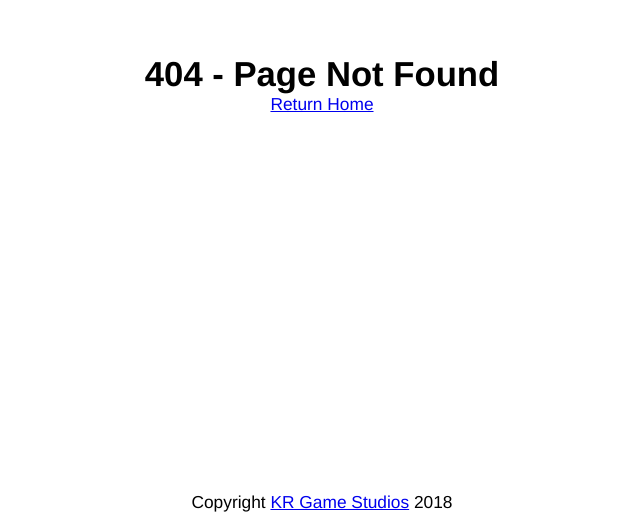
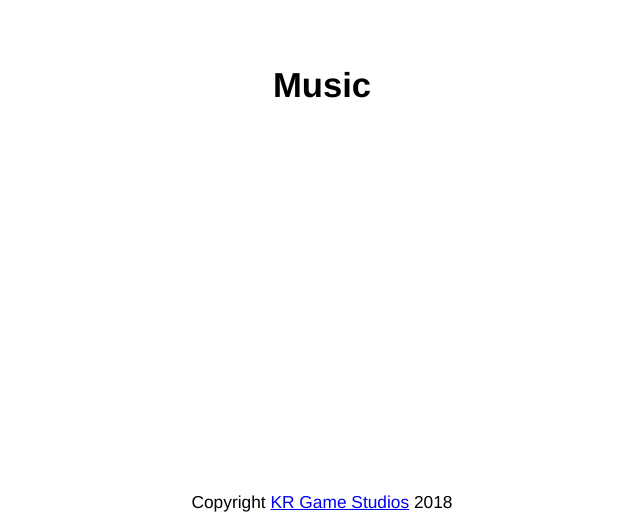
Before and after one commit to Ratstail91/swamp, a React app in the folder public_html/: page / in a window 1280 px wide. Before the commit this address had no page. Shown: the part 287-800 px from the top of the page, without its empty margins (318-958 px from the left). Built offline with nearby package versions, Linux system fonts and the light colour scheme; no server answers.

Commit message:
Basic socket.io connection working

```diff
--- a/public_html/package.json
+++ b/public_html/package.json
@@ -10,7 +10,7 @@
     "react-router-dom": "^4.2.2",
     "redux": "^3.7.2",
     "redux-thunk": "^2.2.0",
-    "socket.io": "^2.0.4",
+    "socket.io-client": "^2.0.4",
     "webpack": "^3.10.0"
   },
   "devDependencies": {
--- a/public_html/src/app.jsx
+++ b/public_html/src/app.jsx
@@ -3,6 +3,7 @@ import { BrowserRouter, Switch, Route } from 'react-router-dom';
 
 //include other panels
 import PageNotFound from './pages/page_not_found.jsx';
+import PageMusic from './pages/page_music.jsx';
 
 import FooterPanel from './panels/footer_panel.jsx';
 
@@ -14,9 +15,10 @@ class App extends React.Component {
 
   render() {
     return (
-      <div class='page'>
+      <div className='page'>
         <BrowserRouter>
           <Switch>
+            <Route exact path='/' component={PageMusic} />
             <Route path='*' component={PageNotFound} />
           </Switch>
         </BrowserRouter>
--- /dev/null
+++ b/public_html/src/pages/page_music.jsx
@@ -0,0 +1,22 @@
+import React from 'react';
+import { Link } from 'react-router-dom';
+import * as socketeer from '../socketeer';
+
+class PageMusic extends React.Component {
+  constructor(props) {
+    super(props);
+    this.state = {};
+
+    //TODO: request the file list
+  };
+
+  render() {
+    return (
+      <div className='page'>
+        <h1>Music</h1>
+      </div>
+    );
+  };
+}
+
+export default PageMusic;
--- /dev/null
+++ b/public_html/src/socketeer.js
@@ -0,0 +1,35 @@
+//connect & disconnect events happen server-side automatically
+import socket from 'socket.io-client';
+var io = socket.connect('localhost:3001');
+
+export const getJukeboxList = function() {
+  //
+}
+
+export const getSongList = function(jukebox) {
+  //
+}
+
+export const playSong = function(jukebox, songname) {
+  //
+}
+
+export const togglePause = function(jukebox) {
+  //
+}
+
+export const createJukebox = function(name) {
+  //
+}
+
+export const deleteJukebox = function(jukebox) {
+  //
+}
+
+export const createSong = function(jukebox, songname) {
+  //TODO: how?
+}
+
+export const deleteSong = function(jukebox, songname) {
+  //
+}
```
Also changed, not shown: 1 other file (tests, documents, lock files or other folders).
